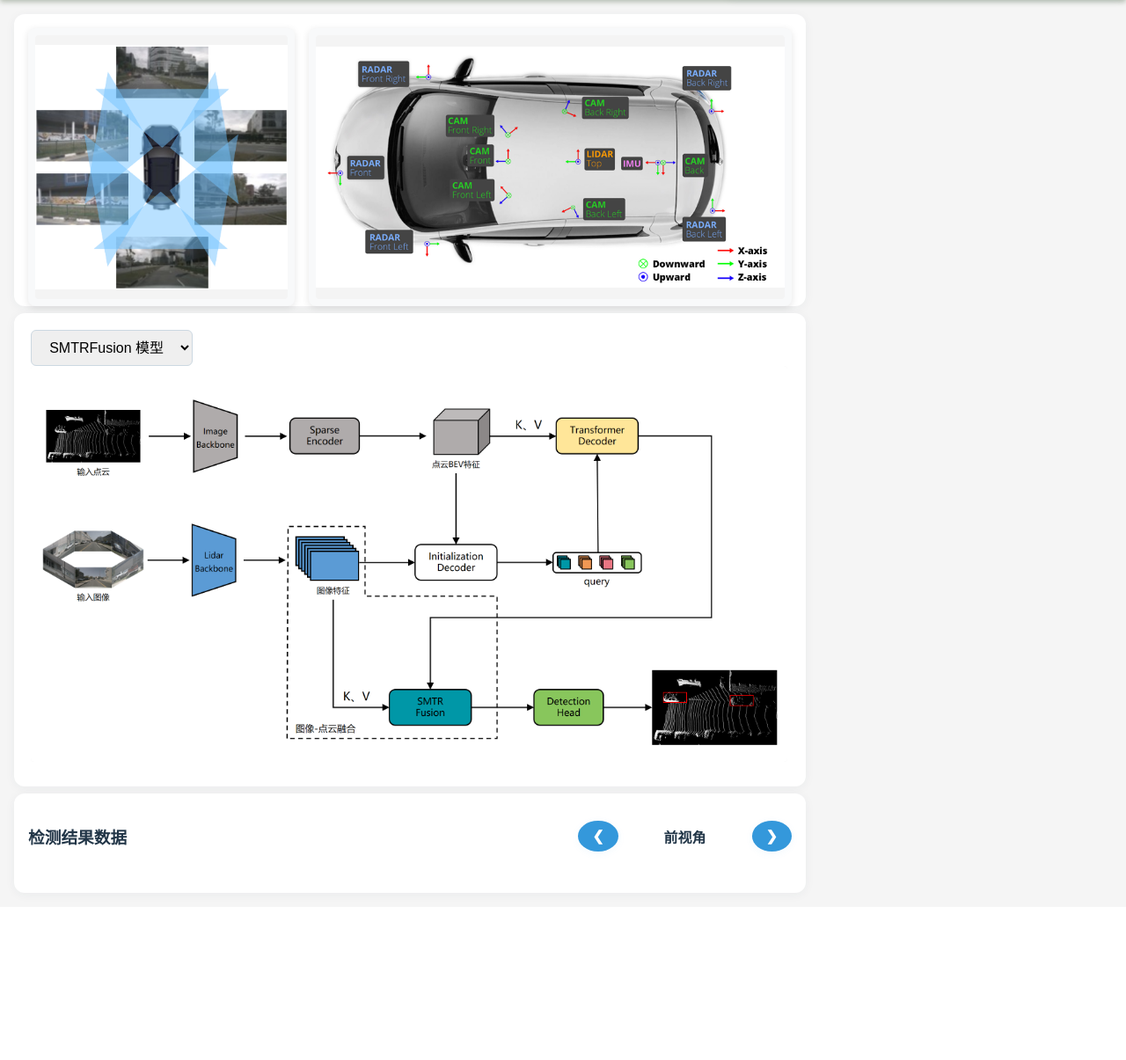
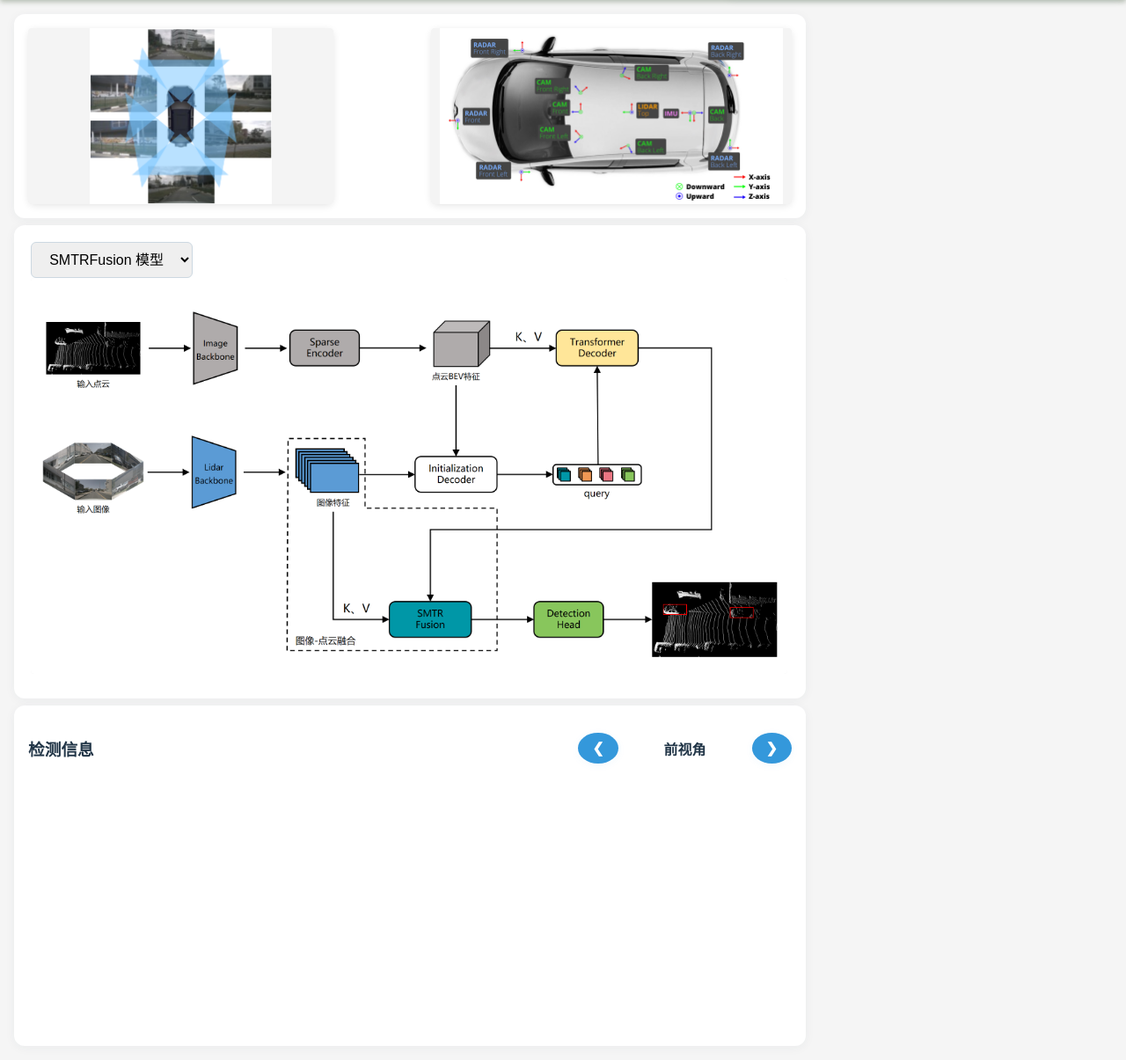
Before and after one commit to warrior17125/3DDet_system, a Flask app: page / in a window 1280 px wide. Shown: the part 80-1285 px from the top of the page at 88% size. Before the commit the page ends 1101 px from the top, so only its background shows below. Run offline with Flask 3, Linux system fonts and the light colour scheme.

Commit message:
adjust size in static-area

```diff
--- a/templates/index.html
+++ b/templates/index.html
@@ -213,39 +213,56 @@
 
         /* 新增双图布局样式 */
         #static-image {
-            height: 300px;
+            height: 200px;  /* 原高度300px调整为240px */
             display: flex;
             padding: 1rem;
         }
+        .image-wrapper {
+            flex: 1;
+            max-width: 50%;
+            height: 100%;   /* 保持容器高度继承 */
+        }
+
+        .image-wrapper img {
+            width: 100%;    /* 新增图片宽度适配 */
+            height: 100%;   /* 新增图片高度适配 */
+            object-fit: contain;  /* 保持图片比例 */
+            object-position: center;
+        }
+
         .image-pair {
             display: flex;
-            gap: 1rem;
+            justify-content: space-between; /* 新增两侧对齐 */
             width: 100%;
             height: 100%;
         }
+
         .image-wrapper {
+            flex: 1;
+            max-width: calc(50% - 1.5rem); /* 调整计算方式 */
             height: 100%;
             background: var(--panel-bg);
             border-radius: 8px;
-            padding: 0.5rem;
+            padding: 0.0rem;
             box-shadow: 0 2px 8px rgba(0,0,0,0.1);
         }
         .image-wrapper:first-child {
-            flex: 0.7; /* camera 图片宽度占比 40% */
+            flex: 0.4;
         }
         .image-wrapper:last-child {
-            flex: 1.3; /* car 图片宽度占比 60% */
+            flex: 2.0;
         }
         #static-res {
-        margin-top: 0rem;
-        padding: 1.0rem;
+            height: 355px;
+            margin-top: 0rem;
+            padding: 1.0rem;
         }
 
         .res-header {
             display: flex;
             justify-content: space-between;
             align-items: center;
-            margin-bottom: 1rem;
+            margin-bottom: 0rem;
         }
 
         .table-controls {
@@ -448,7 +465,7 @@
 
             <div class="static-section" id="static-res">
                 <div class="res-header">
-                    <h3>检测结果数据</h3>
+                    <h3>检测信息</h3>
                     <div class="table-controls">
                         <button id="prevTable" class="table-btn">❮</button>
                         <span id="currentTableName">前视角</span>
```
